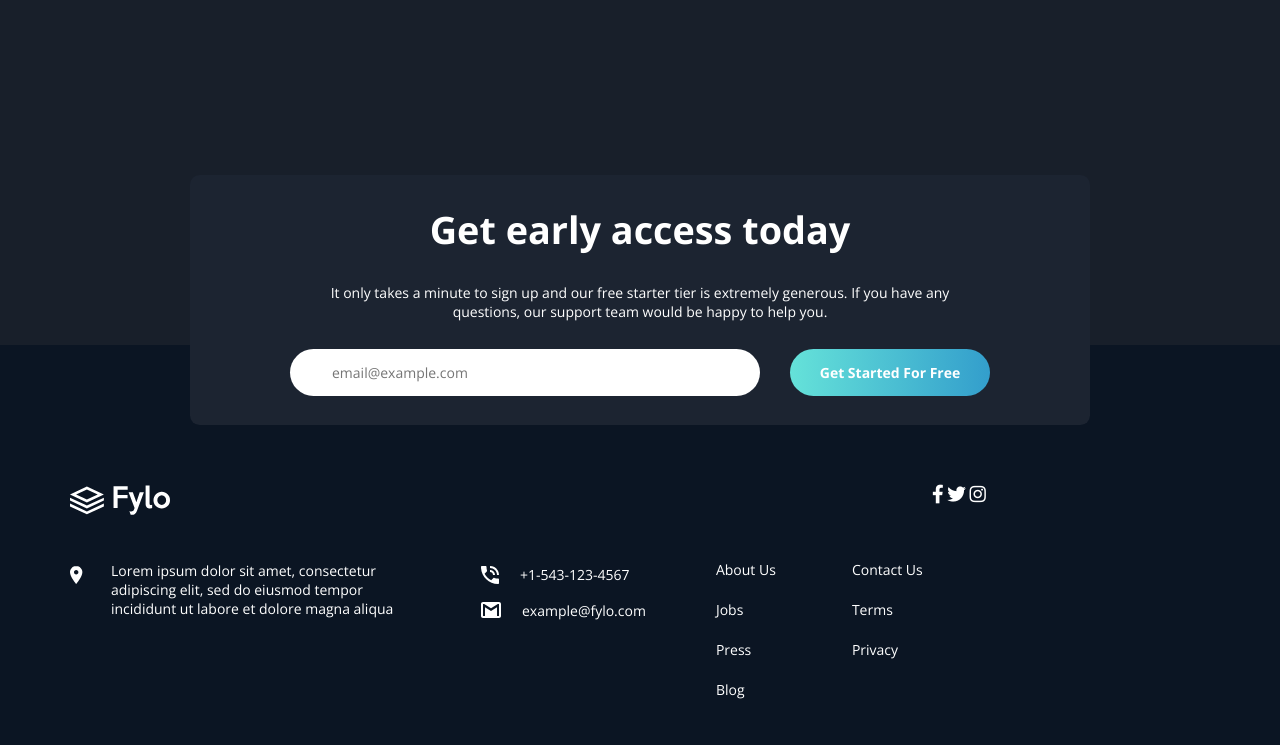
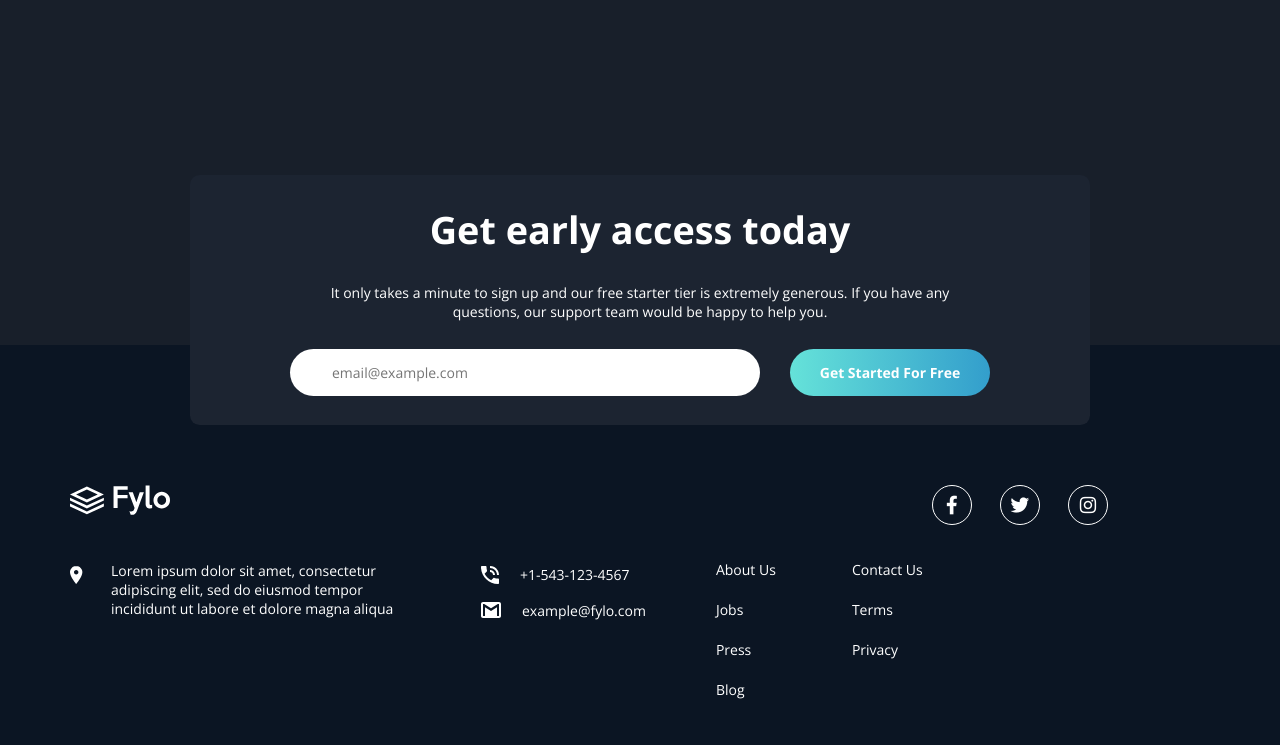
Before and after one commit to MrRioja/fylo-landing-page, a plain HTML site: page index.html in a window 1280 px wide. Shown: the part 2734-3479 px from the top of the page. Drawn offline with nearby package versions, Linux system fonts and the light colour scheme.

Commit message:
:alien: Mexendo nos icones de midias sociais

```diff
--- a/index.html
+++ b/index.html
@@ -220,9 +220,15 @@
       </div>
 
       <div class="social-media">
-        <i class="fa-lg fab fa-facebook-f"></i>
-        <i class="fa-lg fab fa-twitter"></i>
-        <i class="fa-lg fab fa-instagram"></i>
+        <div class="medias-container">
+          <i class="fa-lg fab fa-facebook-f"></i>
+        </div>
+        <div class="medias-container">
+          <i class="fa-lg fab fa-twitter"></i>
+        </div>
+        <div class="medias-container">
+          <i class="fa-lg fab fa-instagram"></i>
+        </div>
       </div>
     </footer>
   </body>
--- a/styles.css
+++ b/styles.css
@@ -335,3 +335,21 @@ footer {
 }
 
 /* Social Medias */
+
+.social-media {
+  display: flex;
+}
+
+.social-media>.medias-container:not(:first-child) {
+  margin-left: 2rem;
+}
+
+.medias-container {
+  width: 40px;
+  height: 40px;
+  display: flex;
+  border-radius: 25px;
+  align-items: center;
+  justify-content: center;
+  border: 1px solid var(--White);
+}
```
